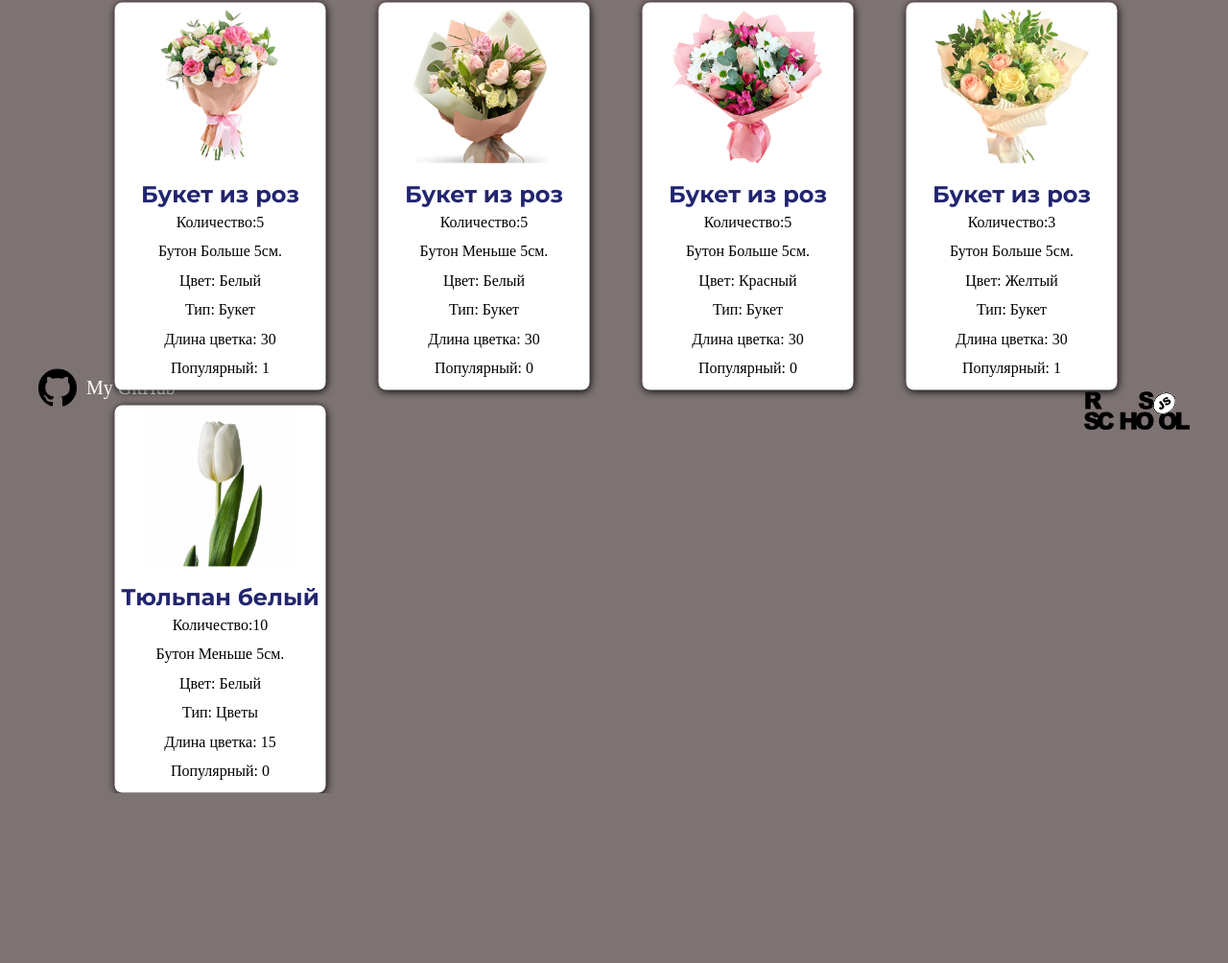
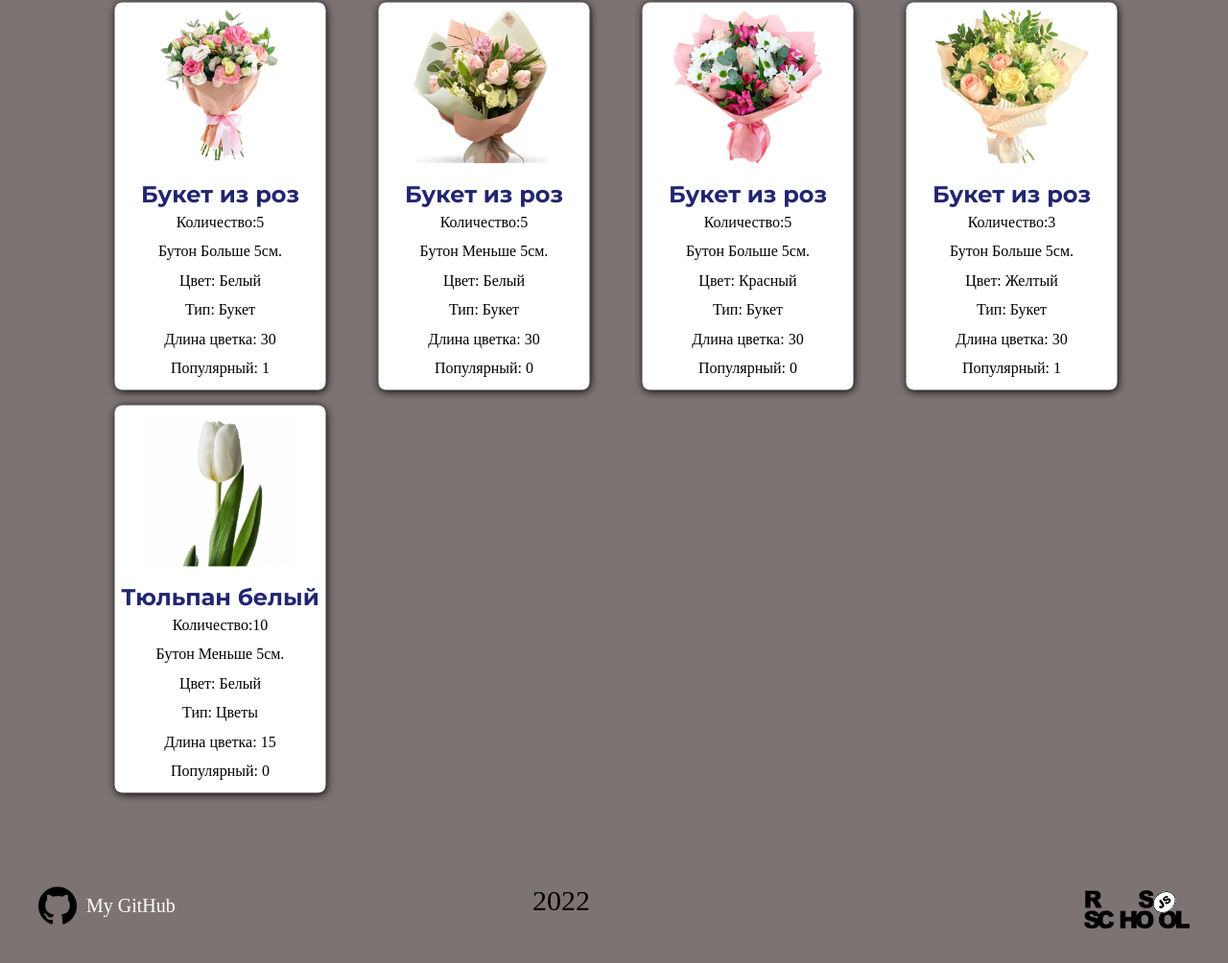
Before and after one commit to Jafr0/Online-Store, a website built with webpack: page src/index.html in a window 1280 px wide. Shown: the part 1863-2867 px from the top of the page at 96% size. Before the commit the page ends 2690 px from the top, so only its background shows below. Built offline with nearby package versions, Linux system fonts and the light colour scheme.

Commit message:
fix: some changes in footer

```diff
--- a/src/style.css
+++ b/src/style.css
@@ -87,6 +87,10 @@ h1{
 
 
 
+/* content */
+
+
+/* main */
 
 .filters{
     position: relative;
@@ -359,12 +363,11 @@ h2{
 	border: 3px solid black;
 }
 
-
+/* catalog */
 .catalog{
 	width: 90%;
-	height: 220%;
+	height: 2000px;
 	display: flex;
-	margin: 0 1 auto;
 	align-items: center;
 	justify-content: center;
 }
@@ -386,7 +389,6 @@ h2{
 
 .produkt-catalog{
 	max-width: 80%;
-	min-height: 2000px;
 	display: flex;
 }
 
@@ -455,7 +457,7 @@ h2{
 
 
 
-
+/*  */
 .diapozon{
 	display: flex;
 	flex-direction: column;
@@ -666,17 +668,16 @@ margin-top: 20px;
 	color: black;
 }
 
-
+/* footer */
 
 footer{
 	display: flex;
 	width: 100%;
 
 	justify-content: space-between;
-	margin: 0 0 auto;
 
 }
-footer .span{
+footer span{
 	font-size: 30px;
 }
 
@@ -699,13 +700,18 @@ footer .span{
 	width:150px;
 	height:80px;
 	padding-right: 40px;
-	line-height: 120px;
+	line-height: 80px;
 }
 
 @media (max-width: 1550px){
 .ggd{
 	grid-template-columns: repeat(4,1fr);
 	margin-left: -5%;
+}
+.catalog{
+
+	height: 2300px;
+
 }
 }
 @media (max-width: 1100px){
@@ -718,7 +724,7 @@ footer .span{
 	}
 	.catalog{
 
-		height: 250%;
+		height: 2650px;
 
 	}
 	}
```
